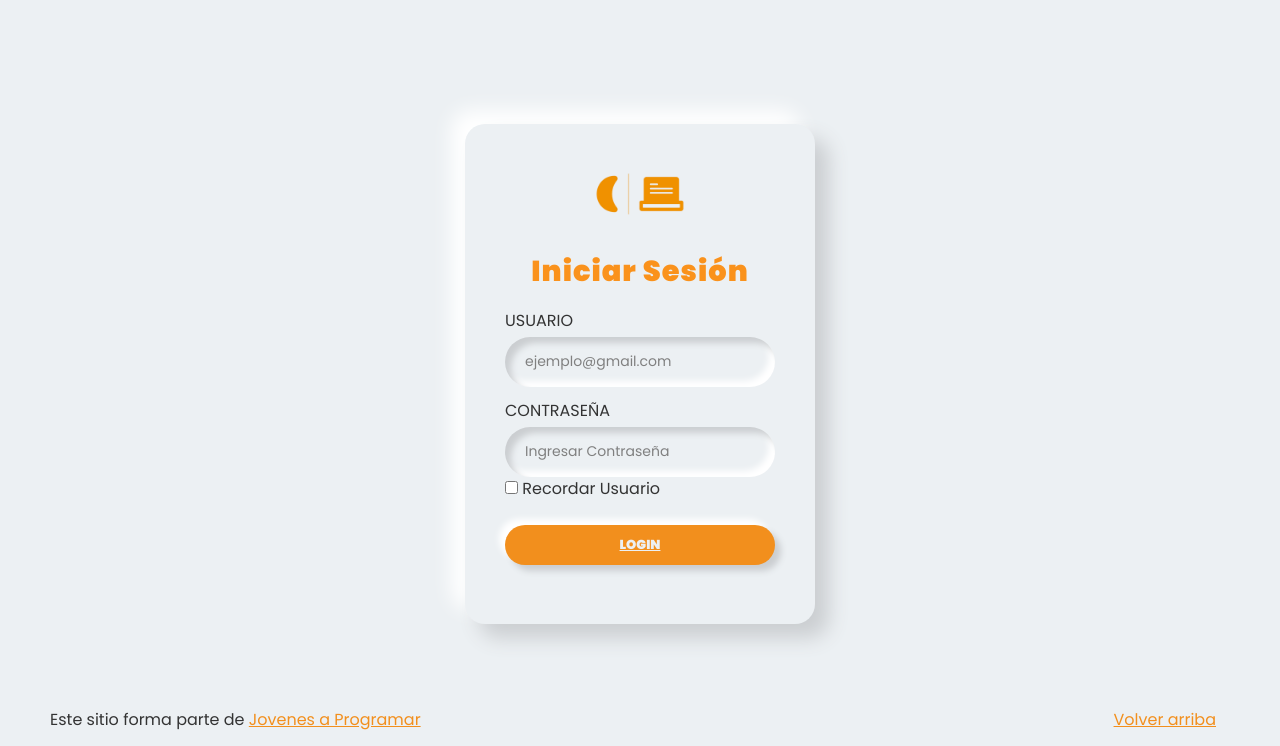
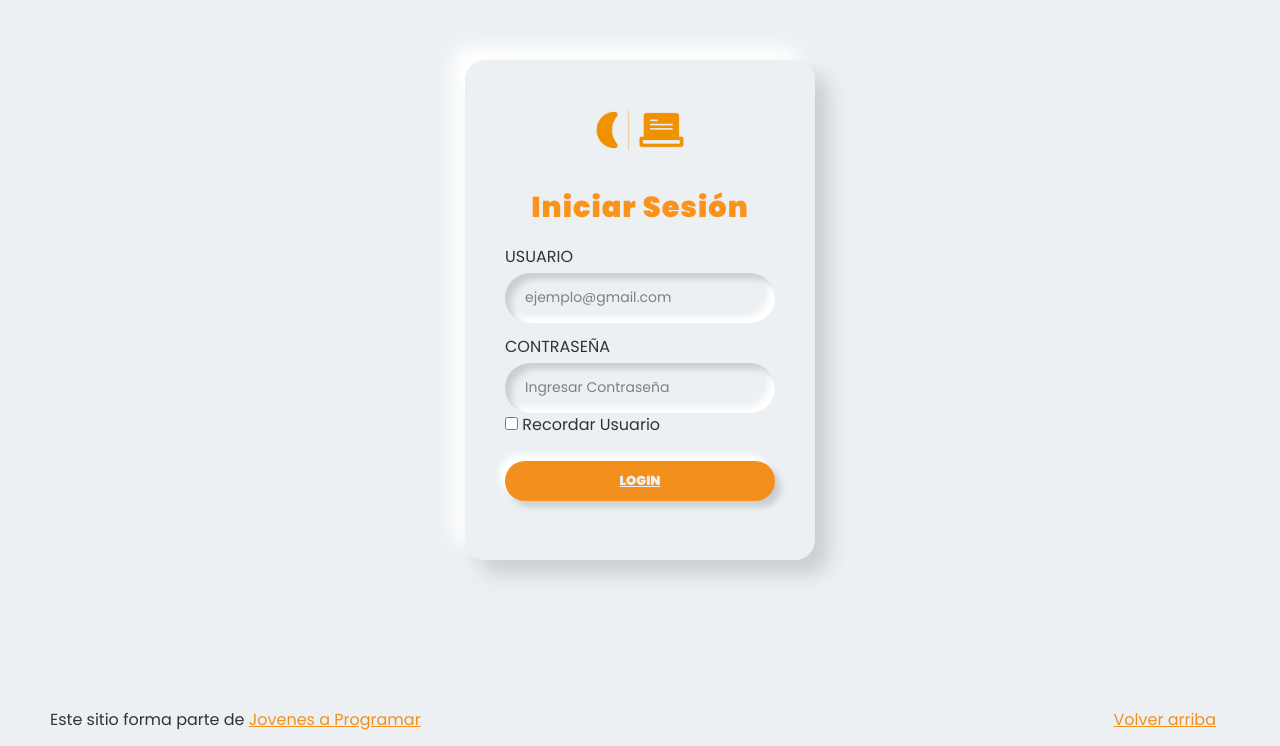
Before and after one commit to facundodipaulo/workspace, a plain HTML site: page login.html in a window 1280 px wide. Shown: the part 54-800 px from the top of the page. Drawn offline with nearby package versions, Linux system fonts and the light colour scheme.

Commit message:
margin_update_login

```diff
--- a/css/login_styles.css
+++ b/css/login_styles.css
@@ -28,6 +28,7 @@ body {
   box-sizing: border-box;
   background: var(--primary-color);
   box-shadow: 14px 14px 20px var(--third-color), -14px -14px 20px var(--fourth-color);
+  margin-bottom: 10%;
 }
 
 /* Estilo para el logotipo */
```
